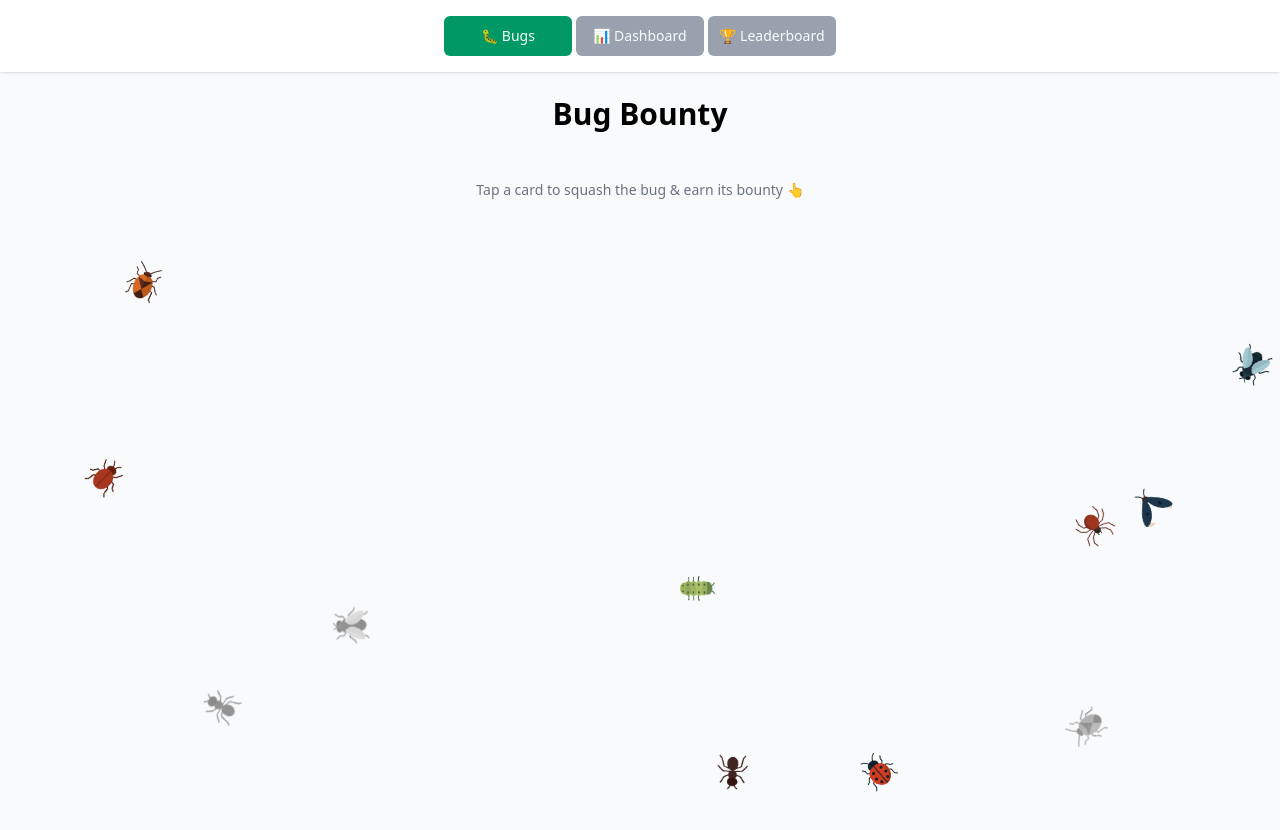
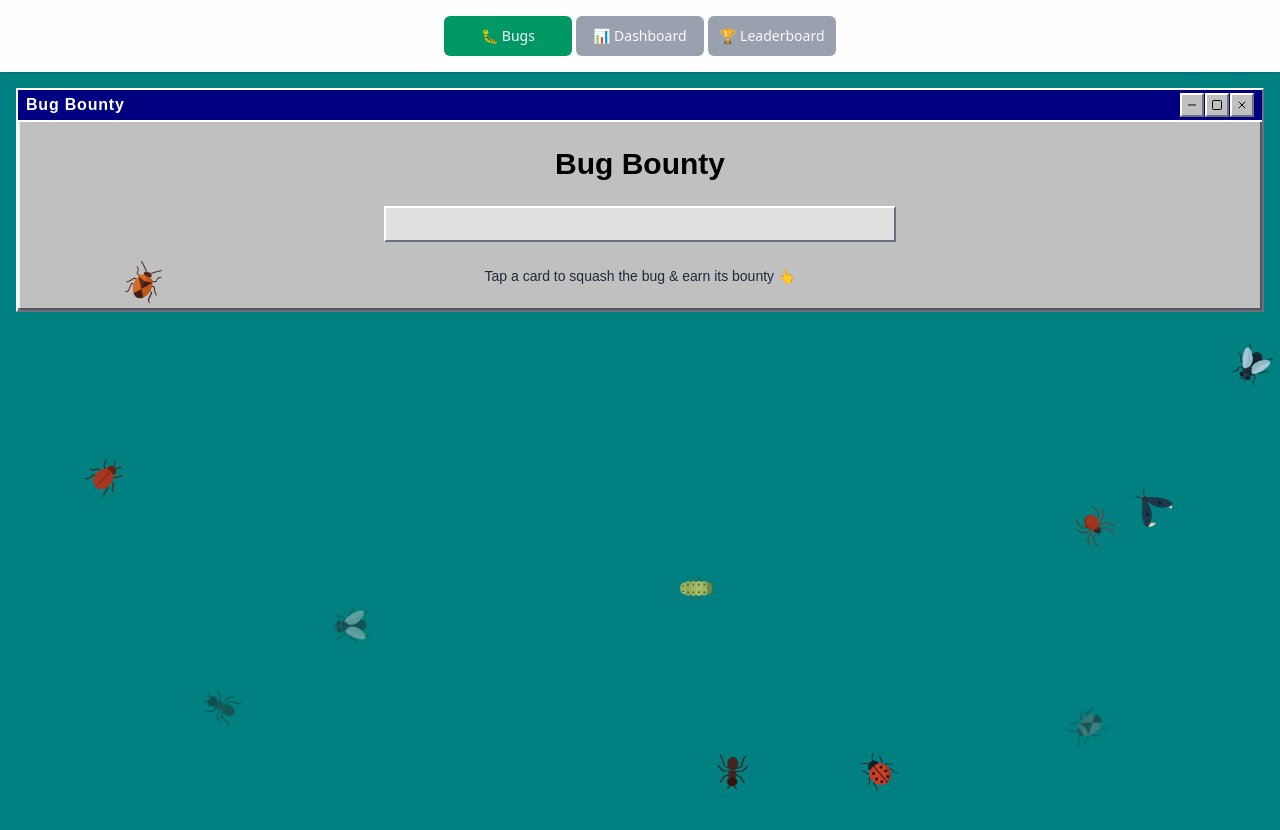
Before and after one commit to Typefacers/bug, a React (Vite) app: page / in a window 1280 px wide. Shown: the top 830 px of the page. Before the commit the page ends 800 px from the top, so only its background shows below. Built offline with nearby package versions, Linux system fonts and the light colour scheme.

Commit message:
Add Win95Window component for a retro UI; refactor Bugs, Dashboard, Leaderboard, UserProfile components to utilize the new window style for consistent layout and design.

```diff
--- /dev/null
+++ b/src/components/Win95Window.tsx
@@ -0,0 +1,50 @@
+import { ReactNode } from "react";
+import { Minus, Square, X as CloseIcon } from "lucide-react";
+
+/**
+ * Win95Window — A reusable Windows 95-style window container.
+ *
+ * Wrap any page content in this component to give it classic Win95 chrome.
+ */
+export default function Win95Window({
+  title,
+  children,
+}: {
+  title: string;
+  children: ReactNode;
+}) {
+  /* 3-D border helpers */
+  const raised =
+    "border-2 border-t-white border-l-white border-b-gray-500 border-r-gray-500";
+  const windowShadow =
+    "shadow-[inset_-2px_-2px_0_0_rgba(0,0,0,0.55),inset_2px_2px_0_0_rgba(255,255,255,0.8)]";
+
+  return (
+    <div className="min-h-screen bg-[#008080] flex items-start justify-center p-4 font-[\'MS_Sans_Serif\',\'Tahoma\',sans-serif]">
+      <div className={`w-full max-w-7xl bg-[#C0C0C0] ${raised} ${windowShadow}`}>
+        {/* Title-bar */}
+        <div className="h-8 bg-[#000080] flex items-center justify-between px-2 text-white select-none border-b-2 border-b-white">
+          <span className="font-bold tracking-wider">{title}</span>
+          <div className="flex gap-px">
+            {[
+              { Icon: Minus, label: "Minimize" },
+              { Icon: Square, label: "Maximize" },
+              { Icon: CloseIcon, label: "Close" },
+            ].map(({ Icon, label }) => (
+              <button
+                key={label}
+                aria-label={label}
+                className={`w-6 h-6 bg-[#C0C0C0] flex items-center justify-center ${raised} hover:bg-[#A0A0A0] active:bg-[#A0A0A0] transition-colors`}
+              >
+                <Icon className="h-3 w-3 text-black" />
+              </button>
+            ))}
+          </div>
+        </div>
+
+        {/* Window content */}
+        <div className="p-6">{children}</div>
+      </div>
+    </div>
+  );
+}
--- a/src/routes/Bugs.tsx
+++ b/src/routes/Bugs.tsx
@@ -1,22 +1,27 @@
-import BugArea from '../components/BugArea';
-import { BugCard } from '../components/BugCard';
-import { useBugStore } from '../store';
+import Win95Window from "../components/Win95Window";
+import BugArea from "../components/BugArea";
+import { useBugStore } from "../store";
+
+/* 3-D border helper */
+const raised =
+  "border-2 border-t-white border-l-white border-b-gray-500 border-r-gray-500";
 
 export default function Bugs() {
   const bugs = useBugStore((s) => s.bugs);
 
   return (
-    <main className="mx-auto max-w-lg p-6">
-      <h1 className="mb-6 text-center text-3xl font-bold">Bug Bounty</h1>
-      <div className="grid gap-4 sm:grid-cols-1">
-        {/* {bugs.map((bug) => (
-          <BugCard key={bug.id} bug={bug} />
-        ))} */}
-        <BugArea bugs={bugs} />
+    <Win95Window title="Bug Bounty">
+      <div className="mx-auto max-w-lg space-y-6">
+        <h1 className="text-center text-3xl font-bold">Bug Bounty</h1>
+
+        <div className={`bg-[#E0E0E0] ${raised} p-4`}>
+          <BugArea bugs={bugs} />
+        </div>
+
+        <p className="text-center text-sm text-gray-800">
+          Tap a card to squash the bug &amp; earn its bounty 👆
+        </p>
       </div>
-      <p className="mt-6 text-center text-sm text-gray-500">
-        Tap a card to squash the bug &amp; earn its bounty 👆
-      </p>
-    </main>
+    </Win95Window>
   );
 }
--- a/src/routes/Dashboard.tsx
+++ b/src/routes/Dashboard.tsx
@@ -15,10 +15,8 @@ import {
   CalendarIcon,
   CheckCircleIcon,
   AlertTriangleIcon,
-	Minus,
-	Square,
-	X as CloseIcon,
 } from "lucide-react";
+import Win95Window from "../components/Win95Window";
 
 // Helper function to calculate total bounty
 const calculateTotalBounty = (bugs: Bug[]): number =>
@@ -48,46 +46,18 @@ export default function Dashboard() {
   const highestBountyBug =
     bugs.length > 0
       ? bugs.reduce((prev, current) =>
-					prev.bounty > current.bounty ? prev : current,
+          prev.bounty > current.bounty ? prev : current
         )
       : null;
 
-	/** Tailwind snippets for Windows 95–style 3-D borders */
+  /* 3-D border helpers */
   const raised =
     "border-2 border-t-white border-l-white border-b-gray-500 border-r-gray-500";
   const sunken =
     "border-2 border-t-gray-500 border-l-gray-500 border-b-white border-r-white";
-	const windowShadow =
-		"shadow-[inset_-2px_-2px_0_0_rgba(0,0,0,0.55),inset_2px_2px_0_0_rgba(255,255,255,0.8)]";
 
   return (
-		/* Desktop background */
-		<div className="min-h-screen bg-[#008080] flex items-start justify-center p-4 font-[\'MS_Sans_Serif\',\'Tahoma\',sans-serif]">
-			{/* Main window */}
-			<div className={`w-full max-w-7xl bg-[#C0C0C0] ${raised} ${windowShadow}`}>
-				{/* Title-bar */}
-				<div className="h-8 bg-[#000080] flex items-center justify-between px-2 text-white select-none border-b-2 border-b-white">
-					<span className="font-bold tracking-wider">Bug Dashboard</span>
-
-					<div className="flex gap-px">
-						{[
-							{ Icon: Minus, label: "Minimize" },
-							{ Icon: Square, label: "Maximize" },
-							{ Icon: CloseIcon, label: "Close" },
-						].map(({ Icon, label }) => (
-							<button
-								key={label}
-								aria-label={label}
-								className={`w-6 h-6 bg-[#C0C0C0] flex items-center justify-center ${raised} hover:${sunken} active:${sunken} transition-colors`}
-							>
-								<Icon className="h-3 w-3 text-black" />
-							</button>
-						))}
-					</div>
-				</div>
-
-				{/* Window content */}
-				<div className="p-6">
+    <Win95Window title="Bug Dashboard">
       {/* Top stats */}
       <div className="grid gap-6 md:grid-cols-3 mb-6">
         <Card className={`bg-[#E0E0E0] ${raised} hover:${sunken} transition-all`}>
@@ -287,8 +257,6 @@ export default function Dashboard() {
           </div>
         </TabsContent>
       </Tabs>
-				</div>
-			</div>
-		</div>
+    </Win95Window>
   );
 }
--- a/src/routes/Leaderboard.tsx
+++ b/src/routes/Leaderboard.tsx
@@ -1,17 +1,27 @@
-import { useBugStore } from '../store';
-import { UserRow } from '../components/UserRow';
+import Win95Window from "../components/Win95Window";
+import { useBugStore } from "../store";
+import { UserRow } from "../components/UserRow";
+
+/* 3-D border helper */
+const raised =
+  "border-2 border-t-white border-l-white border-b-gray-500 border-r-gray-500";
 
 export default function Leaderboard() {
   const users = useBugStore((s) => s.users);
 
   return (
-    <main className="mx-auto max-w-md p-6">
-      <h1 className="mb-6 text-center text-3xl font-bold">Leaderboard</h1>
-      <div className="space-y-2">
-        {users.map((u, i) => (
-          <UserRow key={u.id} user={u} index={i} />
-        ))}
+    <Win95Window title="Bug Leaderboard">
+      <div className="mx-auto max-w-md space-y-6">
+        <h1 className="text-center text-3xl font-bold">Leaderboard</h1>
+
+        <div className={`bg-[#E0E0E0] ${raised}`}>
+          <div className="p-4 space-y-2">
+            {users.map((u, i) => (
+              <UserRow key={u.id} user={u} index={i} />
+            ))}
+          </div>
+        </div>
       </div>
-    </main>
+    </Win95Window>
   );
 }
--- a/src/routes/UserProfile.tsx
+++ b/src/routes/UserProfile.tsx
@@ -1,5 +1,10 @@
 import { useParams, Link } from "react-router-dom";
+import Win95Window from "../components/Win95Window";
 import { useBugStore } from "../store";
+
+/* 3-D border helper */
+const raised =
+  "border-2 border-t-white border-l-white border-b-gray-500 border-r-gray-500";
 
 export default function UserProfile() {
   const { userId } = useParams<{ userId: string }>();
@@ -9,34 +14,36 @@ export default function UserProfile() {
 
   if (!user) {
     return (
-			<main className="mx-auto max-w-md p-6">
-				<h1 className="mb-6 text-center text-3xl font-bold">User Not Found</h1>
-				<div className="text-center">
+      <Win95Window title="User Not Found">
+        <div className="text-center space-y-4">
+          <h1 className="text-3xl font-bold">User Not Found</h1>
           <Link to="/bounty-leaderboard" className="text-indigo-600 hover:underline">
             Back to Leaderboard
           </Link>
         </div>
-			</main>
+      </Win95Window>
     );
   }
 
-	// Get bugs that this user has squashed
+  /* Derived data */
   const squashedBugs = bugs.filter((bug) => user.bugsSquashed.includes(bug.id));
-
-	// Calculate total bounty from squashed bugs
   const totalBounty = squashedBugs.reduce((sum, bug) => sum + bug.bounty, 0);
 
   return (
-		<main className="mx-auto max-w-md p-6">
-			<h1 className="mb-6 text-center text-3xl font-bold">User Profile</h1>
+    <Win95Window title="User Profile">
+      <div className="mx-auto max-w-md space-y-6">
+        <h1 className="text-center text-3xl font-bold">User Profile</h1>
 
-			<div className="mb-8 rounded-lg border bg-white p-6 shadow">
-				<div className="mb-4 text-center">
+        <div className={`bg-[#E0E0E0] ${raised}`}>
+          <div className="p-6 space-y-6">
+            <div className="text-center">
               <h2 className="text-2xl font-bold">{user.name}</h2>
-					<p className="mt-1 text-lg font-mono text-emerald-700">{user.score.toLocaleString()} points</p>
+              <p className="mt-1 text-lg font-mono text-emerald-700">
+                {user.score.toLocaleString()} points
+              </p>
             </div>
 
-				<div className="mt-6 space-y-2">
+            <div className="space-y-2">
               <div className="flex justify-between border-b pb-2">
                 <span>Total Bugs Squashed:</span>
                 <span className="font-medium">{user.bugsSquashed.length}</span>
@@ -49,31 +56,37 @@ export default function UserProfile() {
 
               <div className="flex justify-between border-b pb-2">
                 <span>Rank:</span>
-						<span className="font-medium">#{users.findIndex((u) => u.id === userId) + 1}</span>
+                <span className="font-medium">
+                  #{users.findIndex((u) => u.id === userId) + 1}
+                </span>
+              </div>
             </div>
           </div>
         </div>
 
         {squashedBugs.length > 0 && (
-				<div className="mt-6">
+          <div className={`bg-[#E0E0E0] ${raised}`}>
+            <div className="p-6 space-y-2">
               <h3 className="mb-3 text-xl font-semibold">Bugs Squashed</h3>
-					<div className="space-y-2">
               {squashedBugs.map((bug) => (
                 <div key={bug.id} className="rounded-lg border bg-white p-3 shadow-sm">
                   <div className="font-medium">{bug.title}</div>
                   <div className="mt-1 text-sm text-gray-600">{bug.description}</div>
-								<div className="mt-2 text-right font-mono text-emerald-700">+{bug.bounty.toLocaleString()}</div>
+                  <div className="mt-2 text-right font-mono text-emerald-700">
+                    +{bug.bounty.toLocaleString()}
+                  </div>
                 </div>
               ))}
             </div>
           </div>
         )}
 
-			<div className="mt-6 text-center">
+        <div className="text-center">
           <Link to="/bounty-leaderboard" className="text-indigo-600 hover:underline">
             Back to Leaderboard
           </Link>
         </div>
-		</main>
+      </div>
+    </Win95Window>
   );
 }
```
Lines whose indentation alone changed are shown as unchanged.
